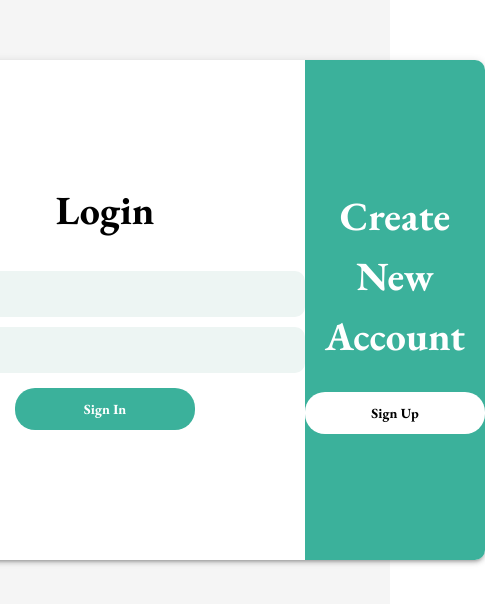
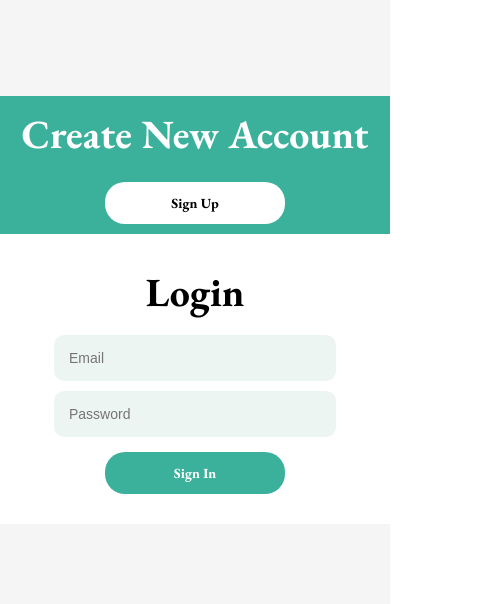
Before and after one commit to Nagendradtuofficial/JwtAuthWrapper-client, a React (Vite) app: page /login in a window 390 px wide. Shown: the part 112-716 px from the top of the page, 485 px wide, since content can reach past the window. Built offline with nearby package versions, Linux system fonts and the light colour scheme.

Commit message:
Responsive for mweb

```diff
--- a/src/components/Login/index.jsx
+++ b/src/components/Login/index.jsx
@@ -1,5 +1,6 @@
 import { Link } from 'react-router-dom';
-import styles from './login_styles.module.css' ;
+// import styles from './login_styles.module.css' ;
+import styles from '../styles.module.css' ;
 import { useState } from 'react';
 import axios from 'axios' ;
 import { Loader } from '../Loader';
--- a/src/components/Signup/index.jsx
+++ b/src/components/Signup/index.jsx
@@ -1,5 +1,6 @@
 import { Link , useNavigate} from 'react-router-dom';
-import styles from './signup_styles.module.css' ;
+// import styles from './signup_styles.module.css' ;
+import styles from '../styles.module.css' ;
 import { useState } from 'react';
 import axios from 'axios' ;
 import { Loader } from '../Loader';
--- /dev/null
+++ b/src/components/styles.module.css
@@ -0,0 +1,180 @@
+/* General Styles */
+.login_container,
+.signup_container {
+	width: 100%;
+	min-height: 100vh;
+	background-color: #f5f5f5;
+	display: flex;
+	align-items: center;
+	justify-content: center;
+}
+
+.login_form_container,
+.signup_form_container {
+	width: 900px;
+	height: 500px;
+	display: flex;
+	border-radius: 10px;
+	box-shadow: 0px 3px 3px -2px rgb(0 0 0 / 20%), 0px 3px 4px 0px rgb(0 0 0 / 14%), 0px 1px 8px 0px rgb(0 0 0 / 12%);
+}
+
+.form_container {
+	display: flex;
+	flex-direction: column;
+	align-items: center;
+	width: 80%;
+}
+
+.input {
+	outline: none;
+	border: none;
+	width: 370px;
+	padding: 15px;
+	border-radius: 10px;
+	background-color: #edf5f3;
+	margin: 5px 0;
+	font-size: 14px;
+}
+
+.error_msg {
+	width: 370px;
+	padding: 15px;
+	margin: 5px 0;
+	font-size: 14px;
+	background-color: #f34646;
+	color: white;
+	border-radius: 5px;
+	text-align: center;
+}
+
+.white_btn,
+.green_btn {
+	border: none;
+	outline: none;
+	padding: 12px 0;
+	background-color: white;
+	border-radius: 20px;
+	width: 180px;
+	font-weight: bold;
+	font-size: 14px;
+	cursor: pointer;
+}
+
+.green_btn {
+	background-color: #3bb19b;
+	color: white;
+	margin: 10px;
+}
+
+/* Login Page Specific Styles */
+.login_form_container .left {
+	flex: 2;
+	display: flex;
+	flex-direction: column;
+	align-items: center;
+	justify-content: center;
+	background-color: white;
+	border-top-left-radius: 10px;
+	border-bottom-left-radius: 10px;
+}
+
+.login_form_container .left .form_container h1 {
+	font-size: 40px;
+	margin: 0.5rem;
+	color: black;
+	text-align: center;
+}
+
+.login_form_container .right {
+	flex: 1;
+	display: flex;
+	flex-direction: column;
+	align-items: center;
+	justify-content: center;
+	background-color: #3bb19b;
+	border-top-right-radius: 10px;
+	border-bottom-right-radius: 10px;
+}
+
+.login_form_container .right h1 {
+	margin: 0.5rem;
+	color: white;
+	font-size: 40px;
+	align-self: center;
+	text-align: center;
+}
+
+/* Signup Page Specific Styles */
+.signup_form_container .left {
+	flex: 1;
+	display: flex;
+	flex-direction: column;
+	align-items: center;
+	justify-content: center;
+	background-color: #3bb19b;
+	border-top-left-radius: 10px;
+	border-bottom-left-radius: 10px;
+}
+
+.signup_form_container .left h1 {
+	margin-top: 0;
+	color: white;
+	font-size: 35px;
+	align-self: center;
+}
+
+.signup_form_container .right {
+	flex: 2;
+	display: flex;
+	flex-direction: column;
+	align-items: center;
+	justify-content: center;
+	background-color: white;
+	border-top-right-radius: 10px;
+	border-bottom-right-radius: 10px;
+}
+
+.signup_form_container .right .form_container h1 {
+	font-size: 40px;
+	margin: 0.5rem;
+}
+
+/* Responsive Styles */
+@media (max-width: 768px) {
+	.login_form_container,
+	.signup_form_container {
+		flex-direction: column;
+		width: 100%;
+		height: auto;
+		box-shadow: none;
+	}
+
+	.login_form_container .left,
+	.signup_form_container .left,
+	.login_form_container .right,
+	.signup_form_container .right {
+		border-radius: 0;
+	}
+
+	.login_form_container .left,
+	.signup_form_container .right {
+		order: 2;
+		padding: 20px;
+	}
+
+	.login_form_container .right,
+	.signup_form_container .left {
+		order: 1;
+		background-color: #3bb19b;
+	}
+
+	.input,
+	.error_msg {
+		width: 90%;
+	}
+
+	.white_btn,
+	.green_btn {
+		margin: 10px auto;
+	}
+}
```
